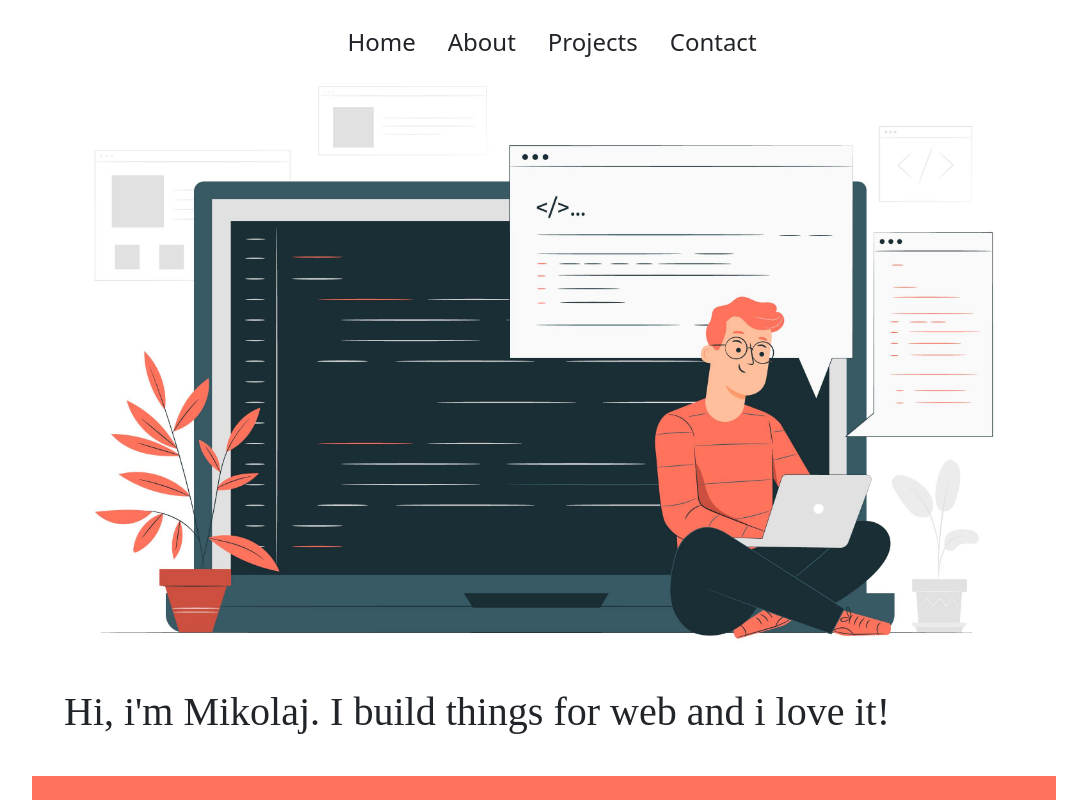
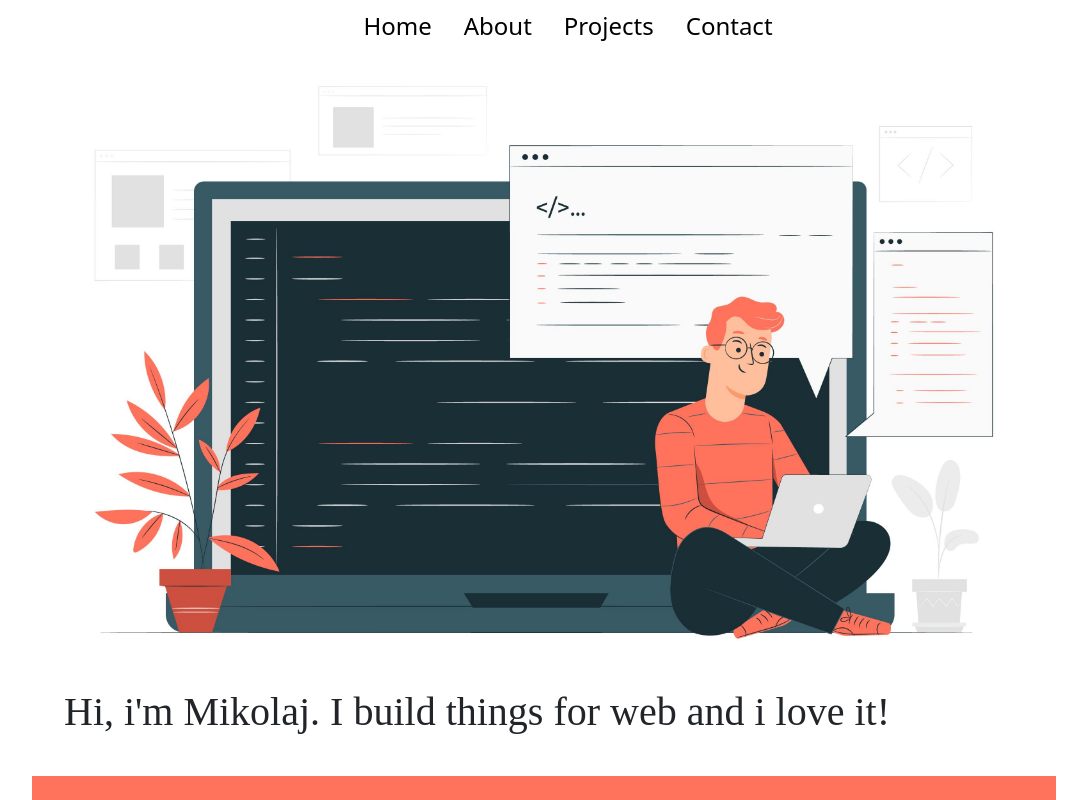
Before and after one commit to mik9016/Portfolio, a website built with webpack: page src/index.html in a window 1280 px wide. Shown: the top 800 px of the page, without its empty margins (96-1183 px from the left). Built offline with nearby package versions, Linux system fonts and the light colour scheme; a web font is replaced by a local one.

Commit message:
add sections scroll

```diff
--- a/src/index.html
+++ b/src/index.html
@@ -3,20 +3,19 @@
   <head>
     <meta charset="UTF-8" />
     <meta name="viewport" content="width=device-width, initial-scale=1.0" />
-    <title>WebPack-Config - Template</title>
+    <title>M.Gruszecki | Frontend Developer</title>
     <link
       href="https://cdn.jsdelivr.net/npm/bootstrap@5.0.0-beta2/dist/css/bootstrap.min.css"
       rel="stylesheet"
       integrity="sha384-BmbxuPwQa2lc/FVzBcNJ7UAyJxM6wuqIj61tLrc4wSX0szH/Ev+nYRRuWlolflfl"
       crossorigin="anonymous"
-
     />
   </head>
   <body>
     <!-- Start Navbar -->
 
-    <div class="navigation">
-      <nav class="navbar navbar-expand-md navbar-dark fixed-top">
+    <div class="navigation" >
+      <nav class="navbar navbar-expand-md fixed-top">
         <a class="navbar-brand" href="#">
           <i class="cil-laptop"></i>
         </a>
@@ -31,19 +30,28 @@
           </button>
           <div class="collapse navbar-collapse" id="navbarNavAltMarkup">
             <ul class="navbar-nav ml-auto">
-              <li class="nav-item" href="#home">Home</li>
-              <li class="nav-item" href="#about">About</li>
-              <li class="nav-item" href="#projects">Projects</li>
-              <li class="nav-item" href="#contact">Contact</li>
+              <li>
+                <a href="#home" class="nav-item">Home</a>
+              </li>
+              <li>
+                <a class="nav-item" href="#about">About</a>
+              </li>
+              <li>
+                <a class="nav-item" href="#projects">Projects</a>
+              </li>
+              <li>
+                <a class="nav-item" href="#contact">Contact</a>
+              </li>
             </ul>
           </div>
         </div>
       </nav>
     </div>
+  </div>
     <!-- End Navbar -->
 
     <!--Start Introduction  -->
-    <div href="#home" id="home">
+    <div id="home" class="container-xs">
       <div class="introduction">
         <img src="./assets/illustration/4498903.jpg" alt="DevPic" />
 
@@ -165,7 +173,7 @@
     </div>
     <!-- End Project Site -->
     <!-- Start Contact -->
-    <div id="contact" href="#contact">
+    <div id="contact">
       <div class="container">
         <div class="title-container">
           <h2 class="title">Send me a message</h2>
--- a/src/scss/index.scss
+++ b/src/scss/index.scss
@@ -14,12 +14,14 @@
 .navigation {
   padding: 1.5rem;
   text-align: center;
-  background-color: white;
   #navbarNavAltMarkup {
     display: flex;
     justify-content: center;
+
   }
-  li {
+  a {
+    text-decoration: none;
+    color: black;
     padding: 1rem;
     font-size: 1.5rem;
     &:hover {
```
